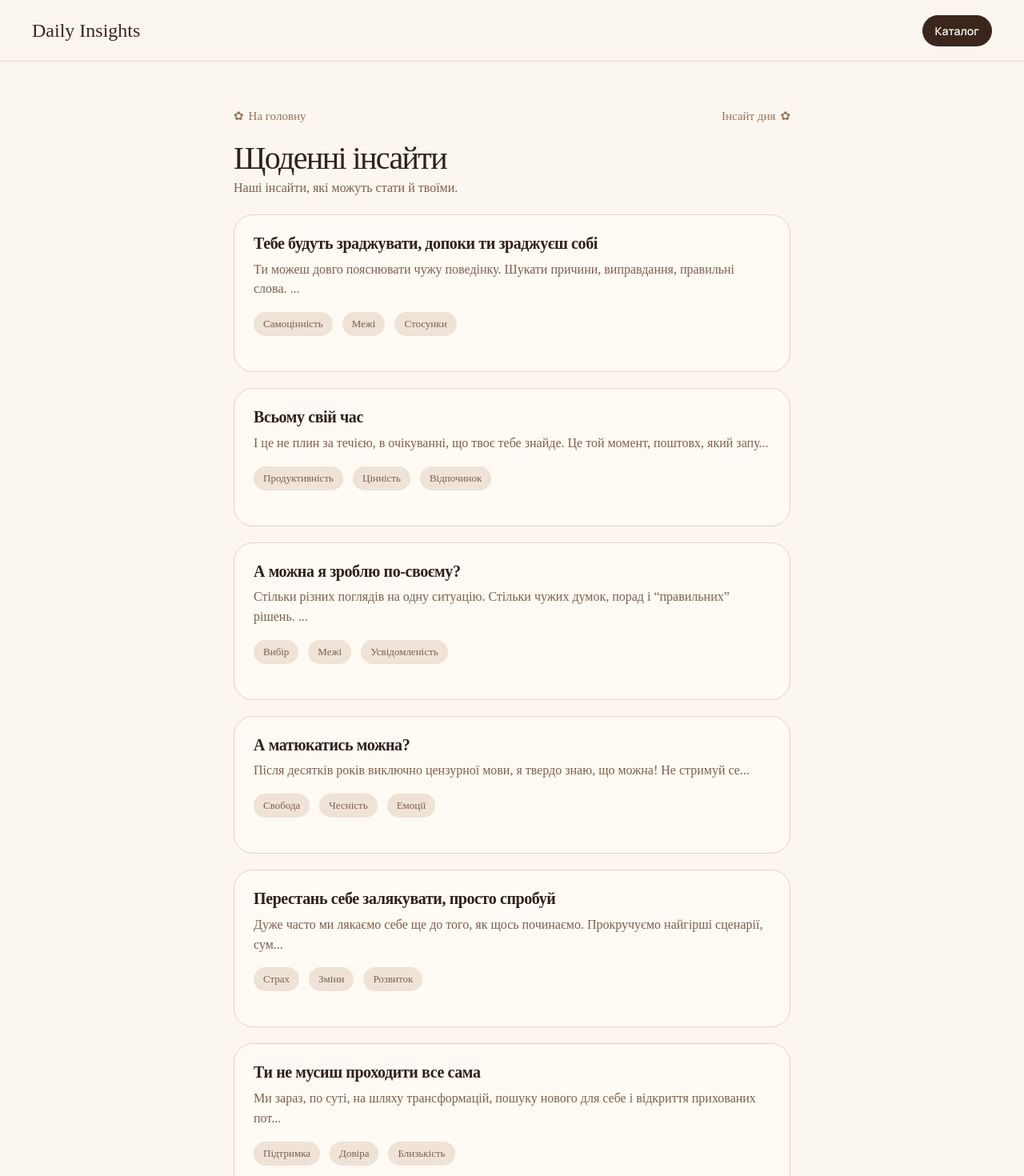
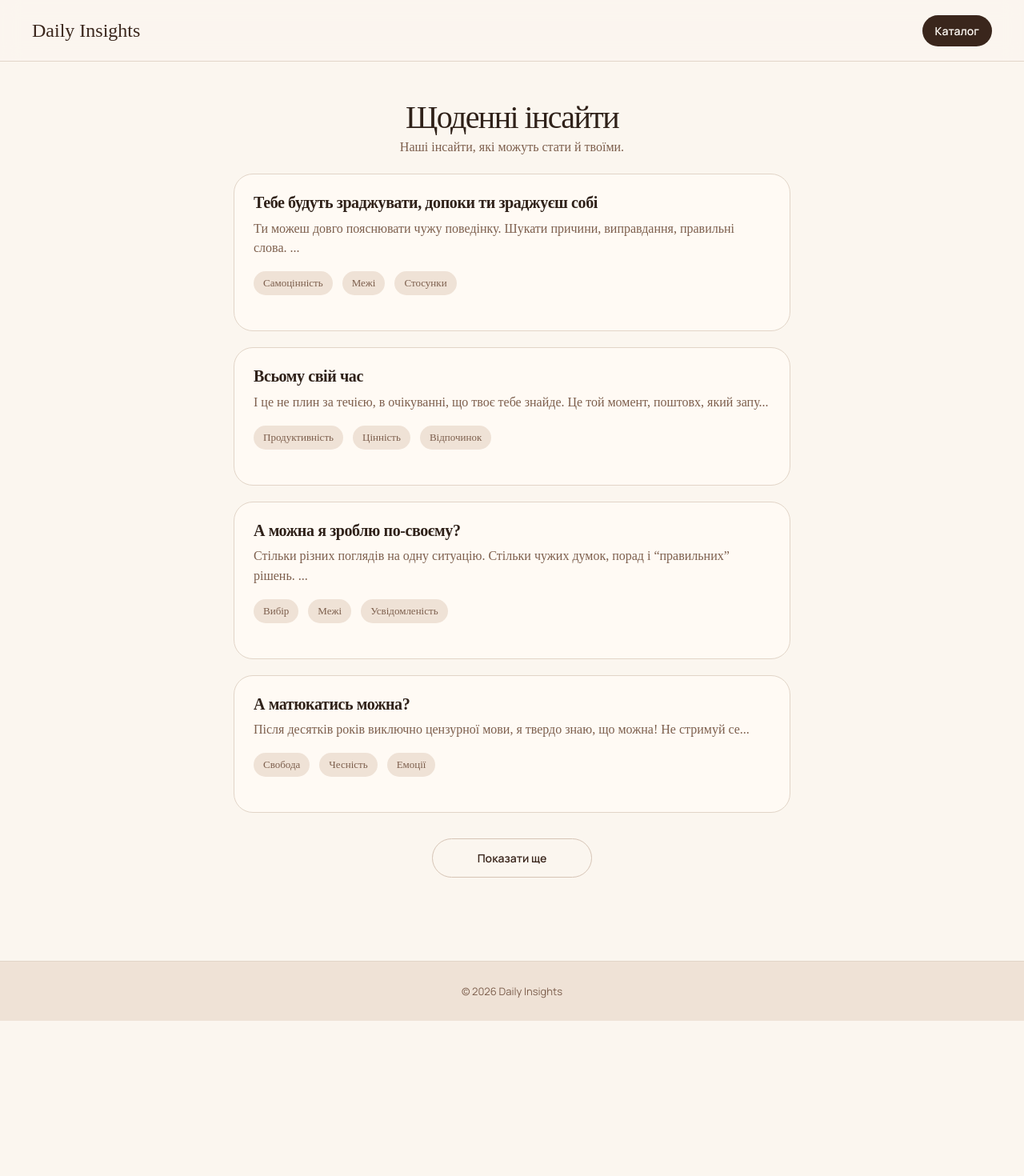
Before and after one commit to TetianaShch/daily-insights, a React (Vite) app: page /insights in a window 1280 px wide. Shown: the top 1470 px of the page at 80% size. After the commit the page ends 1276 px from the top, so only its background shows below. Built offline with nearby package versions, Linux system fonts and the light colour scheme; no server answers.

Commit message:
feat: improve insights catalog and calendar logic

```diff
--- a/src/pages/InsightCatalog/InsightCatalog.module.css
+++ b/src/pages/InsightCatalog/InsightCatalog.module.css
@@ -1,38 +1,7 @@
 .catalog {
   max-width: 860px;
   margin: 0 auto;
-  padding: 28px 20px 72px;
-}
-
-.navigation {
-  display: flex;
-  justify-content: space-between;
-  align-items: center;
-
-  margin-bottom: 24px;
-}
-
-.backLink,
-.todayLink {
-  display: inline-flex;
-  align-items: center;
-  gap: 6px;
-  font-size: 15px;
-
-  color: var(--color-accent);
-  text-decoration: none;
-
-  transition:
-    color var(--transition-fast),
-    opacity var(--transition-fast);
-}
-
-.backLink:hover,
-.backLink:focus-visible,
-.todayLink:hover,
-.todayLink:focus-visible {
-  color: var(--color-accent-dark);
-  text-decoration: none;
+  padding: 18px 20px 72px;
 }
 
 .title {
@@ -47,6 +16,11 @@
   margin: 4px 0 24px;
   font-size: 16px;
   color: var(--color-text-muted);
+}
+
+.title,
+.subtitle {
+  text-align: center;
 }
 
 .list {
@@ -68,6 +42,7 @@
   transition:
     transform var(--transition-fast),
     border-color var(--transition-fast);
+  animation: cardReveal 0.4s ease-out;
 }
 
 .card:hover {
@@ -135,3 +110,44 @@
   font-size: 16px;
   line-height: 1.55;
 }
+.loadMoreButton {
+  display: block;
+  min-width: 200px;
+  margin: 32px auto 0;
+  padding: 14px 24px;
+
+  color: var(--color-accent-dark);
+  background-color: transparent;
+  border: 1px solid var(--color-border-hover);
+  border-radius: var(--radius-pill);
+
+  font-family: "Manrope", sans-serif;
+  font-size: 14px;
+  font-weight: 600;
+  cursor: pointer;
+
+  transition:
+    color var(--transition-fast),
+    background-color var(--transition-fast),
+    border-color var(--transition-fast),
+    transform var(--transition-fast);
+}
+
+.loadMoreButton:hover {
+  color: var(--color-surface);
+  background-color: var(--color-accent-dark);
+  border-color: var(--color-accent-dark);
+  transform: translateY(-2px);
+}
+
+@keyframes cardReveal {
+  from {
+    opacity: 0;
+    transform: translateY(12px);
+  }
+
+  to {
+    opacity: 1;
+    transform: translateY(0);
+  }
+}
--- a/src/pages/InsightCatalog/InsightCatalog.tsx
+++ b/src/pages/InsightCatalog/InsightCatalog.tsx
@@ -1,7 +1,9 @@
+import { useState } from "react";
+import { Link, useSearchParams } from "react-router-dom";
+
 import type { Insight } from "../../types/insight";
+
 import styles from "./InsightCatalog.module.css";
-import { Link, useSearchParams } from "react-router-dom";
-import FlowerIcon from "../../components/FlowerIcon/FlowerIcon";
 
 type InsightCatalogProps = {
   insights: Insight[];
@@ -11,29 +13,31 @@ function InsightCatalog({ insights }: InsightCatalogProps) {
   const [searchParams] = useSearchParams();
   const activeKeyword = searchParams.get("tag");
 
+  const [pagination, setPagination] = useState<{
+    tag: string | null;
+    count: number;
+  }>({
+    tag: null,
+    count: 4,
+  });
+
   const filteredInsights = activeKeyword
     ? insights.filter((insight) => insight.keywords.includes(activeKeyword))
     : insights;
+  const visibleCount = pagination.tag === activeKeyword ? pagination.count : 4;
+
+  const visibleInsights = filteredInsights.slice(0, visibleCount);
+
+  const hasMore = visibleCount < filteredInsights.length;
 
   return (
     <section className={styles.catalog}>
-      <div className={styles.navigation}>
-        <Link className={styles.backLink} to="/">
-          <FlowerIcon />
-          На головну
-        </Link>
-
-        <Link className={styles.todayLink} to="/insight/today">
-          Інсайт дня
-          <FlowerIcon />
-        </Link>
-      </div>
       <h2 className={styles.title}>Щоденні інсайти</h2>
       <p className={styles.subtitle}>
         Наші інсайти, які можуть стати й твоїми.
       </p>
       <ul className={styles.list}>
-        {filteredInsights.map((insight) => (
+        {visibleInsights.map((insight) => (
           <li key={insight.id} className={styles.card}>
             <Link className={styles.cardContent} to={`/insight/${insight.id}`}>
               <h3 className={styles.cardTitle}>{insight.title}</h3>
@@ -63,6 +67,20 @@ function InsightCatalog({ insights }: InsightCatalogProps) {
           </li>
         ))}
       </ul>
+      {hasMore && (
+        <button
+          className={styles.loadMoreButton}
+          type="button"
+          onClick={() =>
+            setPagination({
+              tag: activeKeyword,
+              count: visibleCount + 4,
+            })
+          }
+        >
+          Показати ще
+        </button>
+      )}
     </section>
   );
 }
--- a/src/utils/getInsightByDate.ts
+++ b/src/utils/getInsightByDate.ts
@@ -1,19 +1,27 @@
 import { insights } from "../data/insights/index";
 
+const DAY_IN_MS = 1000 * 60 * 60 * 24;
+
 export function getInsightByDate(date: Date) {
-    const startDate = new Date("2025-06-03");
+    const startDate = Date.UTC(2025, 5, 3);
 
-    const diffTime = date.getTime() - startDate.getTime();
+    const selectedDate = Date.UTC(
+        date.getFullYear(),
+        date.getMonth(),
+        date.getDate()
+    );
 
     const daysPassed = Math.floor(
-        diffTime / (1000 * 60 * 60 * 24)
+        (selectedDate - startDate) / DAY_IN_MS
     );
 
     const sortedInsights = [...insights].sort(
         (a, b) => Number(a.id) - Number(b.id)
     );
 
-    return sortedInsights[
-        daysPassed % sortedInsights.length
-    ];
+    const insightIndex =
+        ((daysPassed % sortedInsights.length) + sortedInsights.length) %
+        sortedInsights.length;
+
+    return sortedInsights[insightIndex];
 }
```
Also changed, not shown: src/pages/InsightCatalog/Sidebar/Sidebar.module.css (added, +160 -0 lines), src/pages/InsightCatalog/Sidebar/Sidebar.tsx (added, +7 -0 lines).
